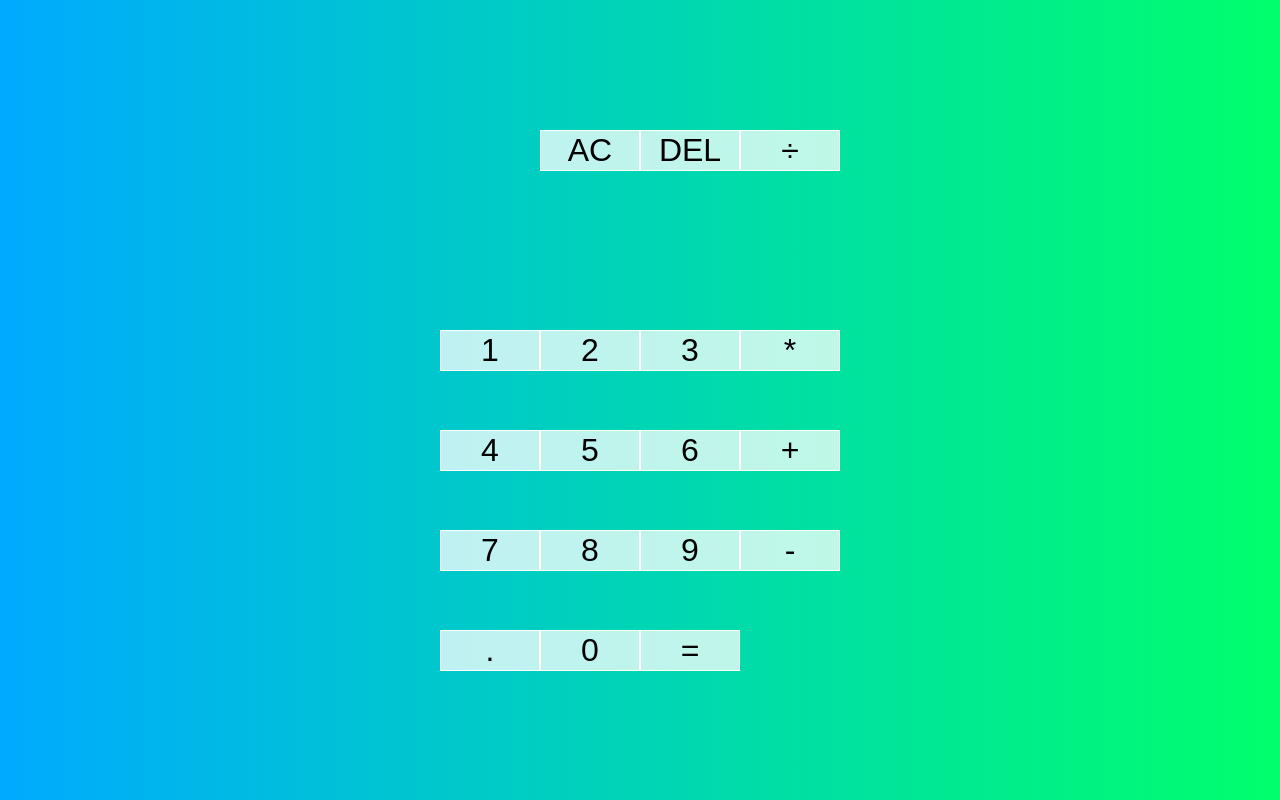
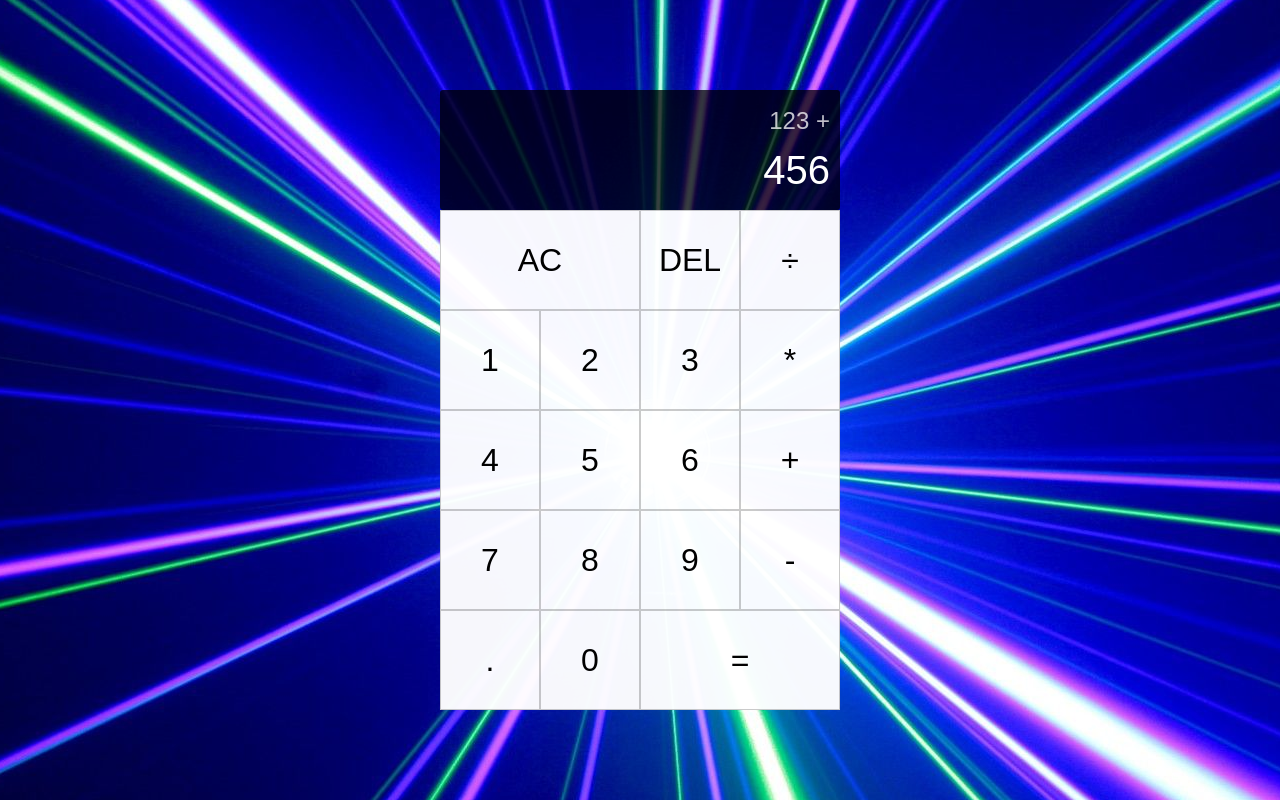
Before and after one commit to Deftone1/calcuLaser, a plain HTML site: page index.html in a window 1280 px wide. Drawn offline with Linux system fonts and the light colour scheme; a web font is replaced by a local one.

Commit message:
added bg image and hover attribute to buttons

```diff
--- a/index.html
+++ b/index.html
@@ -6,14 +6,19 @@
     <meta name="viewport" content="width=device-width, initial-scale=1.0">
     <title>Calcu-Laser!</title>
     <link rel="stylesheet" href="style.css">
+    <link rel="preconnect" href="https://fonts.gstatic.com">
+    <link href="https://fonts.googleapis.com/css2?family=Text+Me+One&display=swap" rel="stylesheet">
+
+
+
 
 </head>
 
 <body>
     <div class="calculator-grid">
         <div class="output">
-            <div class="previous-operand"></div>
-            <div class="current-operand"></div>
+            <div class="previous-operand">123 +</div>
+            <div class="current-operand">456</div>
 
         </div>
         <button class="span-two">AC</button>
--- a/style.css
+++ b/style.css
@@ -1,34 +1,67 @@
 *, *::before, *::after {
     box-sizing: border-box;
-    font-family: Gotham Rounded, sans-serif;
+    font-family: 'Text Me One', sans-serif;
     font-weight: normal;
+}
 
+html {
+    height: 100vh;
+    background-image: url("lasers.jpg");
+    background-attachment: fixed;
+    background-position: center;
 }
 
 body {
-    padding:0;
+    padding: 0;
     margin: 0;
-    background: linear-gradient(to right, #00aaff, #00ff6c);
+    /* background-size: auto; */
+    /* background: linear-gradient(to right, #00aaff, #00ff6c); */
 }
 
 .calculator-grid {
     display: grid;
     justify-content: center;
-    align-items: center;
+    align-content: center;
     min-height: 100vh;
     grid-template-columns: repeat(4, 100px);
     grid-template-rows: minmax(120px, auto) repeat(5, 100px);
 }
 
-.calculator-grid > button {
+.calculator-grid>button {
     cursor: pointer;
     font-size: 2rem;
-    border: 1px solid white;
+    border: 1px solid rgba(0, 0, 0, 0.208);
     outline: none;
-    background-color: rgba(255, 255, 255, .75);
-
+    background-color: rgba(255, 255, 255, 0.968);
 }
 
-.calculator-grid > button:hover {
-    background-color: rgba(255, 255, 255, .90);
+.calculator-grid>button:hover {
+    background-color: rgba(230, 230, 230, 0.502);
 }
+
+.span-two {
+    grid-column: span 2;
+}
+
+.output {
+    grid-column: 1 / -1;
+    background-color: rgba(0, 0, 0, .75);
+    display: flex;
+    align-items: flex-end;
+    justify-content: space-around;
+    flex-direction: column;
+    padding: 10px;
+    border-radius: 3px;
+    word-wrap: break-word;
+    word-break: break-all;
+}
+
+.output .previous-operand {
+    color: rgba(255, 255, 255, .75);
+    font-size: 1.5rem;
+}
+
+.output .current-operand {
+    color: white;
+    font-size: 2.5rem;
+}
```
Also changed, not shown: lasers.jpg (added).
